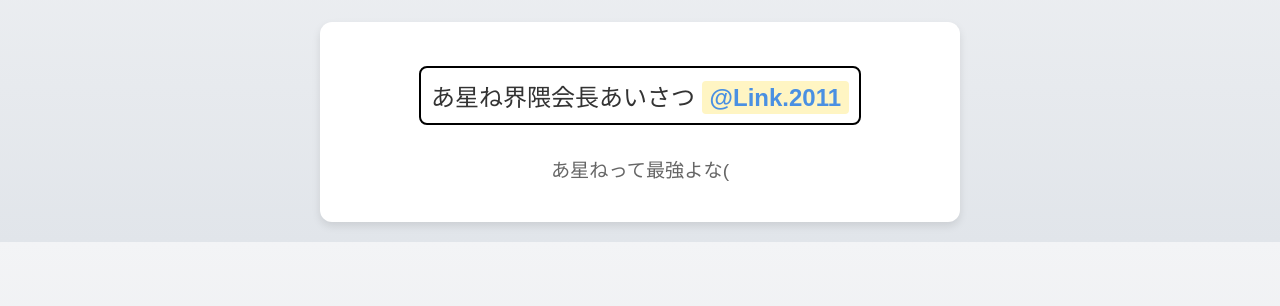
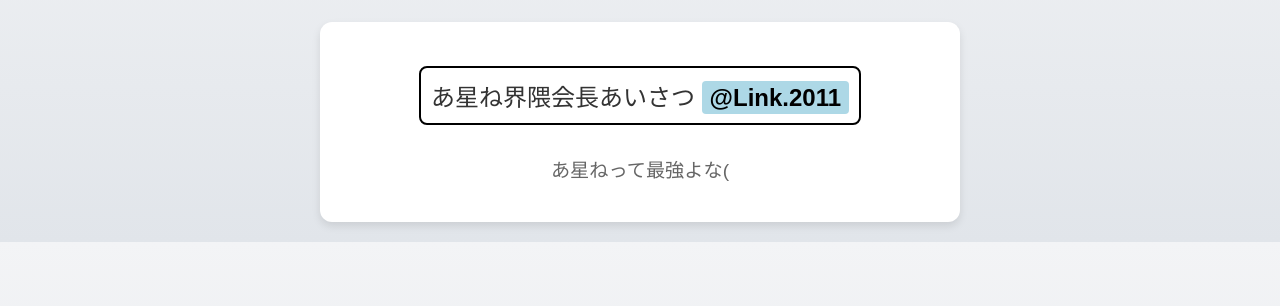
Before and after one commit to YajuEro/114514, a plain HTML site: page index.html in a window 1280 px wide. Shown: the part 224-530 px from the top of the page. Drawn offline with Linux system fonts and the light colour scheme.

Commit message:
index.html を更新

```diff
--- a/index.html
+++ b/index.html
@@ -49,16 +49,16 @@
             margin-top: 15px;
         }
         a {
-            color: #4a90e2;
+            color: #000;
             text-decoration: none;
             font-weight: bold;
             padding: 3px 8px;
-            background-color: #fff5c3;
+            background-color: #add8e6;
             border-radius: 4px;
             transition: background-color 0.3s;
         }
         a:hover {
-            background-color: #ffe08a;
+            background-color: #87ceeb;
         }
     </style>
 </head>
```
